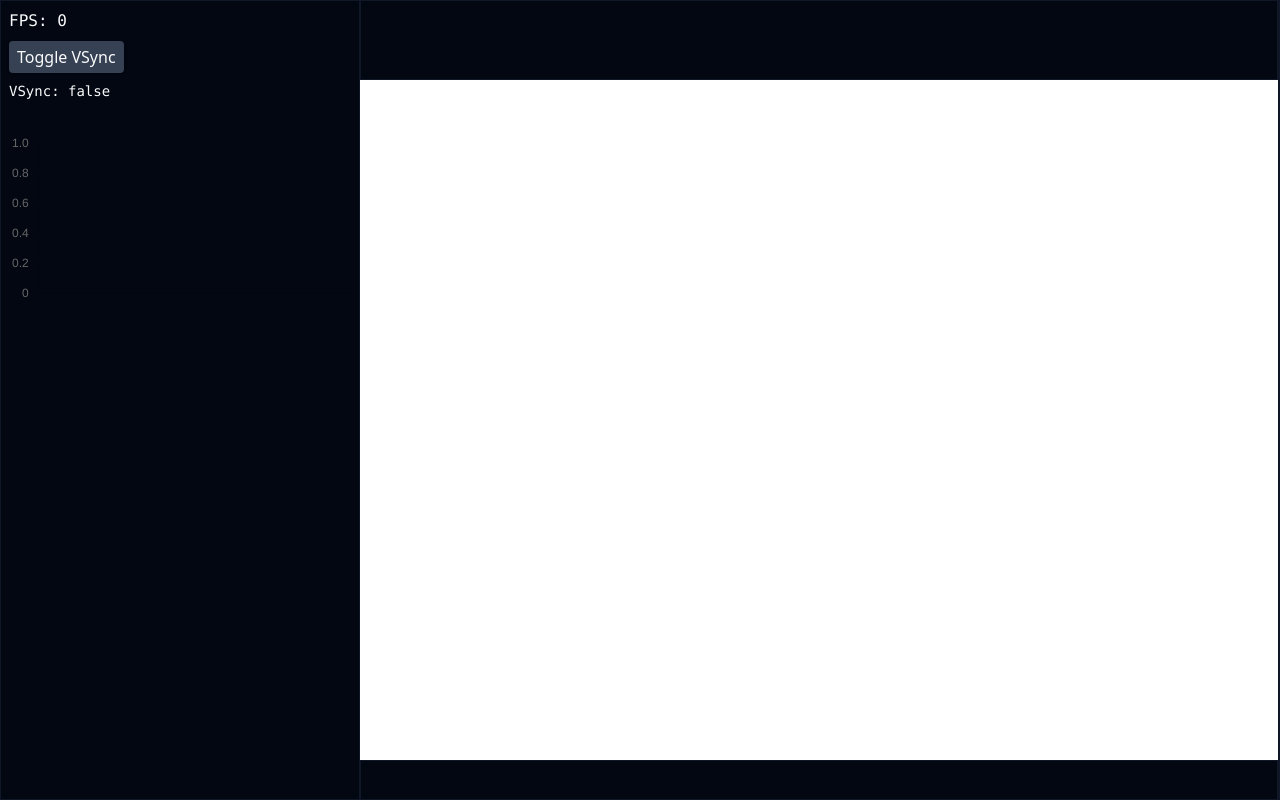
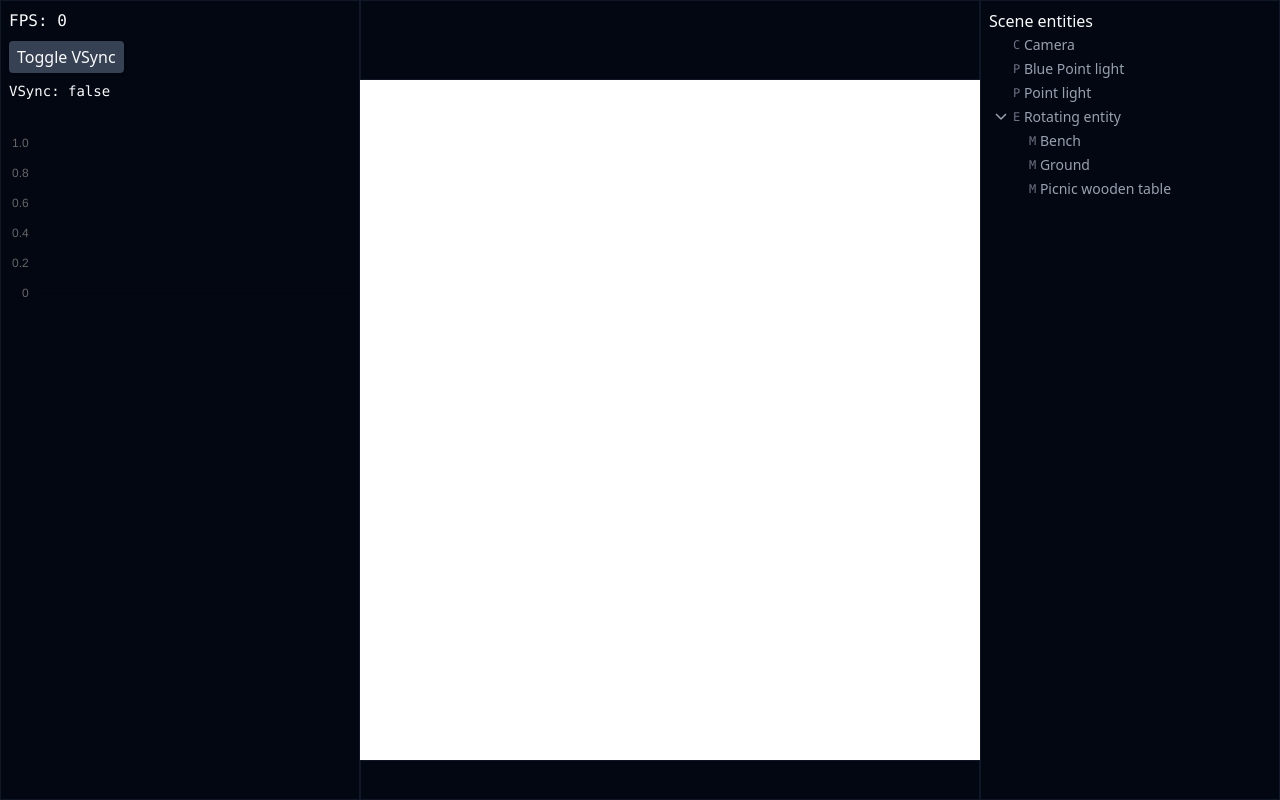
Before and after one commit to AlexDicy/DicyEngine, a Vue app in the folder ui/: page / in a window 1280 px wide. Built offline with nearby package versions, Linux system fonts and the light colour scheme.

Commit message:
Add a scene entity tree with mocked data

```diff
--- a/ui/package.json
+++ b/ui/package.json
@@ -14,6 +14,7 @@
   "dependencies": {
     "@tailwindcss/vite": "^4.0.17",
     "chart.js": "^4.4.9",
+    "material-symbols": "^0.31.2",
     "tailwindcss": "^4.0.17",
     "vue": "^3.5.13",
     "vue-router": "^4.5.0"
--- a/ui/src/assets/main.css
+++ b/ui/src/assets/main.css
@@ -1,4 +1,5 @@
 @import "tailwindcss";
+@import "material-symbols";
 
 html, body, #app {
     margin: 0;
@@ -7,6 +8,10 @@ html, body, #app {
     user-select: none;
 }
 
+.material-symbols-rounded{
+    font-variation-settings: 'FILL' 0, 'wght' 300, 'GRAD' 0, 'opsz' 24;
+}
+
 .window-contents {
     @apply p-2;
 }
--- /dev/null
+++ b/ui/src/components/SceneEntityNode.vue
@@ -0,0 +1,37 @@
+<script setup lang="ts">
+import { computed, ref } from 'vue';
+
+export interface EntityNode {
+  id: number;
+  name: string;
+  type: string;
+  children?: EntityNode[];
+}
+
+const props = defineProps<{
+  node: EntityNode;
+  selectedId: number;
+  onSelect: (id: number) => void;
+}>();
+
+const hasChildren = computed(() => !!props.node.children?.length);
+const showChildren = ref(true);
+const isSelected = computed(() => props.selectedId === props.node.id);
+</script>
+
+<template>
+  <div class="text-sm">
+    <div class="flex items-center cursor-pointer" :class="{'bg-gray-800': isSelected}" @click="onSelect(props.node.id)">
+      <span class="text-gray-400 material-symbols-rounded" :class="{invisible: !hasChildren}"
+            @click="showChildren = !showChildren">
+        {{ showChildren ? 'keyboard_arrow_down' : 'chevron_right' }}
+      </span>
+      <span class="text-gray-500 font-mono text-xs">{{ props.node.type.charAt(0) }}</span>
+      <span class="text-gray-400">&nbsp;{{ props.node.name }}</span>
+    </div>
+    <div v-if="hasChildren && showChildren" class="ml-4">
+      <SceneEntityNode v-for="child of props.node.children" :node="child" :selected-id="props.selectedId"
+                       :on-select="onSelect" />
+    </div>
+  </div>
+</template>
--- a/ui/src/views/HomeView.vue
+++ b/ui/src/views/HomeView.vue
@@ -2,6 +2,7 @@
 import ViewportWindow from '@/windows/ViewportWindow.vue';
 import PerformanceWindow from '@/windows/PerformanceWindow.vue';
 import Resizable from '@/components/Resizable.vue';
+import SceneTreeWindow from '@/windows/SceneTreeWindow.vue';
 </script>
 
 <template>
@@ -18,11 +19,14 @@ import Resizable from '@/components/Resizable.vue';
         <Resizable direction="vertical" resizer-location="top" :defaultHeight="40" :minHeight="40" class="window"></Resizable>
       </div>
     </div>
-    <Resizable class="column window" direction="horizontal" resizer-location="left" :defaultWidth="0" :minWidth="0">
+    <Resizable class="column window" direction="horizontal" resizer-location="left" :defaultWidth="300" :minWidth="100">
       <div class="column-contents">
-        <Resizable class="column" direction="vertical" resizer-location="bottom" :defaultHeight="200" :minHeight="100"></Resizable>
+        <Resizable class="column" direction="vertical" resizer-location="bottom" :defaultHeight="320" :minHeight="100">
+          <div class="column-contents">
+            <SceneTreeWindow />
+          </div>
+        </Resizable>
         <div class="column content-main"></div>
-        <Resizable class="column" direction="vertical" resizer-location="top" :defaultHeight="200" :minHeight="100"></Resizable>
       </div>
     </Resizable>
   </div>
--- /dev/null
+++ b/ui/src/windows/SceneTreeWindow.vue
@@ -0,0 +1,53 @@
+<script setup lang="ts">
+import { ref } from 'vue';
+import SceneEntityNode, { type EntityNode } from '@/components/SceneEntityNode.vue';
+
+const tree = ref<EntityNode[]>([
+  {
+    id: Math.random(),
+    name: 'Camera',
+    type: 'Camera',
+  },
+  {
+    id: Math.random(),
+    name: 'Blue Point light',
+    type: 'PointLight',
+  },
+  {
+    id: Math.random(),
+    name: 'Point light',
+    type: 'PointLight',
+  },
+  {
+    id: Math.random(),
+    name: 'Rotating entity',
+    type: 'Entity',
+    children: [
+      {
+        id: Math.random(),
+        name: 'Bench',
+        type: 'Mesh',
+      },
+      {
+        id: Math.random(),
+        name: 'Ground',
+        type: 'Mesh',
+      },
+      {
+        id: Math.random(),
+        name: 'Picnic wooden table',
+        type: 'Mesh',
+      },
+    ],
+  },
+]);
+
+const selectedId = ref(Math.random());
+</script>
+
+<template>
+  <div class="window-contents">
+    Scene entities
+    <SceneEntityNode v-for="node in tree" :node="node" :selected-id="selectedId" :on-select="id => selectedId = id" />
+  </div>
+</template>
```
Also changed, not shown: 1 other file (tests, documents, lock files or other folders).
